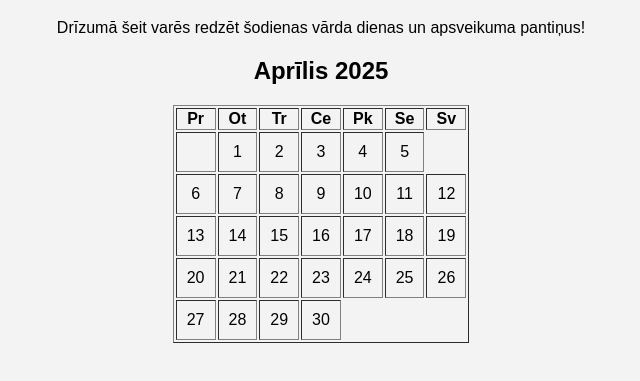
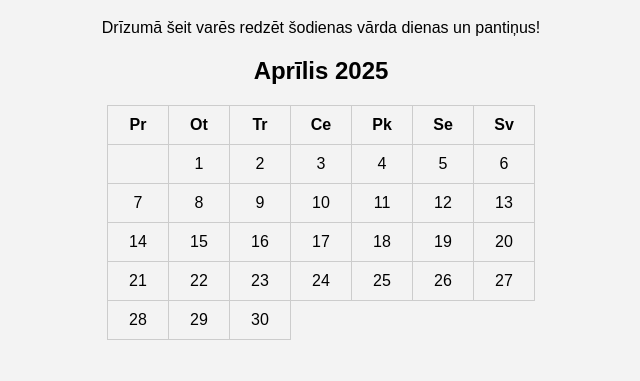
Before and after one commit to Ba1kis/varda-dienas-kalendars, a plain HTML site: page index.html in a window 1280 px wide. Shown: the part 101-482 px from the top of the page, without its empty margins (319-959 px from the left). Drawn offline with Linux system fonts and the light colour scheme.

Commit message:
Update index.html

```diff
--- a/index.html
+++ b/index.html
@@ -14,12 +14,20 @@
     h1 {
       color: #333;
     }
+    table {
+      margin: auto;
+      border-collapse: collapse;
+    }
+    th, td {
+      padding: 10px;
+      border: 1px solid #ccc;
+      min-width: 40px;
+    }
   </style>
 </head>
 <body>
   <h1>Laipni lūgti Vārda dienu kalendārā!</h1>
-  <p>Drīzumā šeit varēs redzēt šodienas vārda dienas un apsveikuma pantiņus!</p>
- </body>
+  <p>Drīzumā šeit varēs redzēt šodienas vārda dienas un pantiņus!</p>
 
   <div id="calendar"></div>
 
@@ -37,19 +45,21 @@
     const daysInMonth = new Date(year, month + 1, 0).getDate();
     const firstDay = new Date(year, month, 1).getDay(); // 0 = svētdiena
 
-  let html = `<h2>${monthNames[month]} ${year}</h2><table border="1" style="margin:auto;"><tr>`;
+    let html = `<h2>${monthNames[month]} ${year}</h2><table><tr>`;
     const days = ["Pr", "Ot", "Tr", "Ce", "Pk", "Se", "Sv"];
     days.forEach(d => html += `<th>${d}</th>`);
     html += `</tr><tr>`;
 
-  for (let i = 1; i < ((firstDay + 6) % 7) + 1; i++) html += "<td></td>";
+    let skip = (firstDay + 6) % 7;
+    for (let i = 0; i < skip; i++) html += "<td></td>";
+
     for (let d = 1; d <= daysInMonth; d++) {
-    if ((firstDay + d - 1) % 7 === 0) html += "</tr><tr>";
-    html += `<td style="padding:10px;">${d}</td>`;
+      if ((skip + d - 1) % 7 === 0 && d !== 1) html += "</tr><tr>";
+      html += `<td>${d}</td>`;
     }
 
     html += "</tr></table>";
     calendar.innerHTML = html;
   </script>
-
+</body>
 </html>
```
Lines whose indentation alone changed are shown as unchanged.
